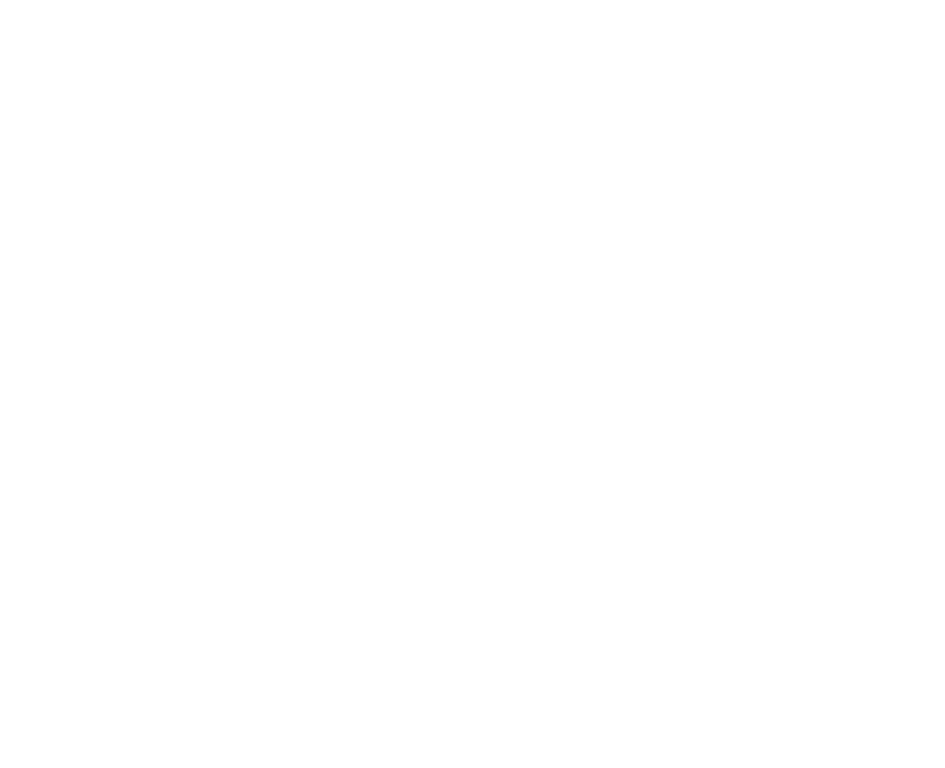
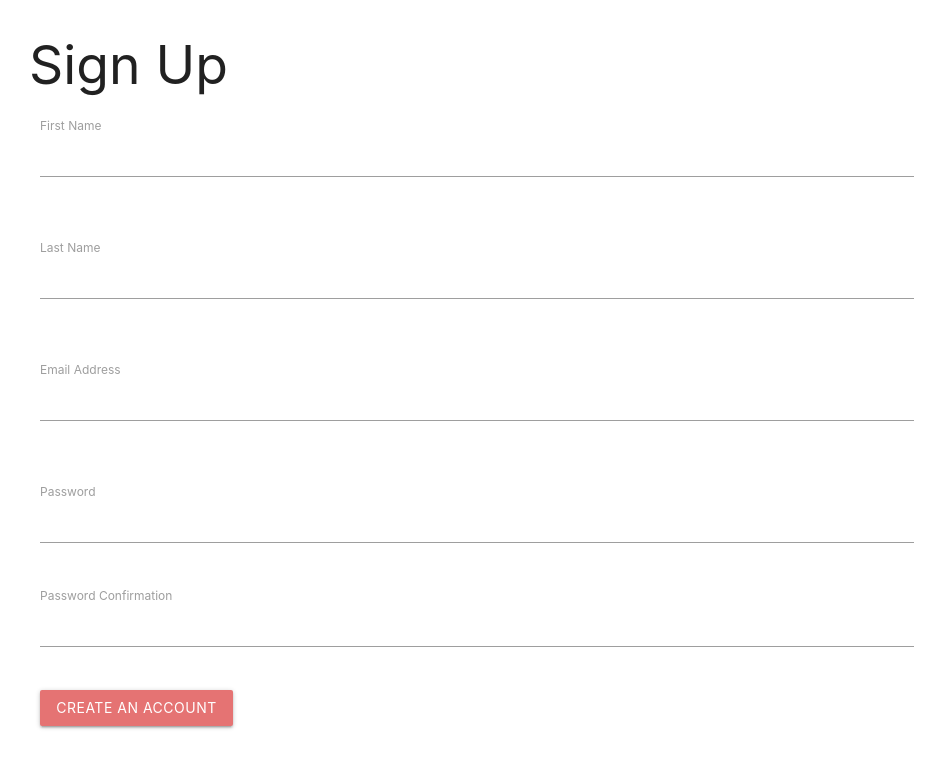
Before and after one commit to hrcn/classic-movies-collection, a React (Create React App) app in the folder client/: page /register in a window 1280 px wide. Shown: the top 768 px of the page, without its empty margins (163-1108 px from the left). Built offline with nearby package versions, Linux system fonts and the light colour scheme.

Commit message:
added register page

```diff
--- a/client/src/actions/types.js
+++ b/client/src/actions/types.js
@@ -1 +1,2 @@
 export const LOGIN_USER = 'login_user';
+export const REGISTER_USER = 'register_user';
--- a/client/src/actions/user_actions.js
+++ b/client/src/actions/user_actions.js
@@ -1,7 +1,8 @@
 import axios from 'axios';
 
 import {
-  LOGIN_USER
+  LOGIN_USER,
+  REGISTER_USER
 } from './types';
 
 export function loginUser(dataToSubmit) {
@@ -13,3 +14,13 @@ export function loginUser(dataToSubmit) {
     payload: request
   }
 }
+
+export function registerUser(dataToSubmit) {
+  const request = axios.post('/api/users/register', dataToSubmit)
+    .then(response => response.data)
+
+  return {
+    type: REGISTER_USER,
+    payload: request
+  }
+}
--- a/client/src/components/App.js
+++ b/client/src/components/App.js
@@ -3,6 +3,7 @@ import { Route, Switch } from 'react-router-dom';
 
 import About from './about';
 import Login from './RegisterLogin'
+import Register from './RegisterLogin/register'
 
 function App() {
   return (
@@ -10,6 +11,7 @@ function App() {
       <Switch>
         <Route path="/about" component={About}/>
         <Route path="/login" component={Login}/>
+        <Route path="/register" component={Register}/>
       </Switch>
     </div>
   );
--- a/client/src/components/RegisterLogin/index.js
+++ b/client/src/components/RegisterLogin/index.js
@@ -1,6 +1,7 @@
 import React, { Component } from 'react';
 import { connect } from 'react-redux';
 import { loginUser } from '../../actions/user_actions';
+import { Link } from 'react-router-dom';
 
 class RegisterLogin extends Component {
   state = {
@@ -54,6 +55,7 @@ class RegisterLogin extends Component {
         <h2>Login</h2>
         <div className="row">
           <form className="col s12" onSubmit={event => this.submitForm(event)}>
+            {/* Enter email */}
             <div className="row">
               <div className="input-field col s12">
                 <input
@@ -64,7 +66,7 @@ class RegisterLogin extends Component {
                   id="email"
                   type="email"
                 />
-                <label htmlFor="email">Email</label>
+                <label className="active" htmlFor="email">Email</label>
                 <span
                   className="helper-text"
                   data-error="Enter the correct email"
@@ -72,7 +74,7 @@ class RegisterLogin extends Component {
                 />
               </div>
             </div>
-
+            {/* Enter password */}
             <div className="row">
               <div className="input-field col s12">
                 <input
@@ -83,7 +85,7 @@ class RegisterLogin extends Component {
                   id="password"
                   type="password"
                 />
-                <label htmlFor="email">Password</label>
+                <label className="active" htmlFor="email">Password</label>
                 <span
                   className="helper-text"
                   data-error="Wrong password"
@@ -91,15 +93,15 @@ class RegisterLogin extends Component {
                 />
               </div>
             </div>
-
+            {/* Handle errors */}
             {this.state.errors.length > 0 && (
               <div>
                 {this.displayErrors(this.state.errors)}
               </div>
             )}
-
+            {/* Login button and signup button */}
             <div className="row">
-              <div className="col 12">
+              <div className="col s6">
                 <button
                   className="btn waves-effect red lighten-2"
                   type="submit"
@@ -108,6 +110,17 @@ class RegisterLogin extends Component {
                 >
                   Login
                 </button>
+              </div>
+              <div className="col s6">
+                <Link to="/register">
+                  <button
+                    className="btn waves-effect red lighten-2"
+                    type="submit"
+                    name="action"
+                  >
+                    Sign Up
+                  </button>
+                </Link>
               </div>
             </div>
           </form>
--- a/client/src/components/RegisterLogin/register.js
+++ b/client/src/components/RegisterLogin/register.js
@@ -0,0 +1,205 @@
+import React, { Component } from 'react'
+import { registerUser } from '../../actions/user_actions'
+
+class Register extends Component {
+  state = {
+    name: "",
+    lastname: "",
+    email: "",
+    password: "",
+    passwordConfirmation: "",
+    errors: []
+  };
+
+  handleChange = event => {
+    this.setState({ [event.target.name]: event.target.value })
+  }
+
+  isFormEmpty = ({ name, lastname, email, password, passwordConfirmation }) => {
+    return (
+      !name.length ||
+      !lastname.length ||
+      !email.length ||
+      !password.length ||
+      !passwordConfirmation.length
+    );
+  }
+
+  isPasswordValid = ({ password, passwordConfirmation }) => {
+    // password length should be greater than 6
+    if (password.length < 6 || passwordConfirmation.length < 6) {
+      return false;
+    } else if (password !== passwordConfirmation) {
+      return false;
+    } else {
+      return true;
+    }
+  }
+
+  isFormValid = () => {
+    let errors = [];
+    let error;
+
+    if (this.isFormEmpty(this.state)) {
+      error = { message: "Please fill in all fileds" };
+      this.setState({ errors: errors.concat(error) });
+    } else if (!this.isPasswordValid(this.state)) {
+      error = { message: "Password not mathcing" }
+      this.setState({ errors: errors.concat(error) })
+    } else {
+      return true;
+    }
+  }
+
+  submitForm = event => {
+    event.preventDefault();
+
+    let dataToSubmit = {
+      name: this.state.name,
+      lastname: this.state.lastname,
+      email: this.state.email,
+      password: this.state.password,
+      passwordConfirmation: this.state.passwordConfirmation
+    }
+
+    if (this.isFormValid()) {
+      this.setState({ errors: [] })
+      this.props.dispatch(registerUser(dataToSubmit))
+        .then(response => {
+          console.log(response);
+          if (response.payload.success) {
+            this.props.history.push('/login');
+          } else {
+            this.setState({
+              errors: this.state.errors.concat("Your attempt to send data to database was failed")
+            })
+          }
+        })
+        .catch(err => {
+          this.setState({
+            errors: this.state.errors.concat(err)
+          })
+        })
+    } else {
+      console.error("Form is not valid");
+    }
+  }
+
+  render() {
+    return (
+      <div className="container">
+        <h2>Sign Up</h2>
+        <div className="row">
+          <form className="col s12" onSubmit={event => this.submitForm(event)}>
+            {/* Enter first name */}
+            <div className="row">
+              <div className="input-field col s12">
+                <input
+                  className="validate"
+                  name="name"
+                  value={this.state.name}
+                  onChange={e => this.handleChange(e)}
+                  id="name"
+                  type="text"
+                />
+                <label className="active" htmlFor="email">First Name</label>
+                <span
+                  className="helper-text"
+                  data-error="Wrong password"
+                  data-success="Correct password"
+                />
+              </div>
+            </div>
+            {/* Enter last name */}
+            <div className="row">
+              <div className="input-field col s12">
+                <input
+                  className="validate"
+                  name="lastname"
+                  value={this.state.lastname}
+                  onChange={e => this.handleChange(e)}
+                  id="lastname"
+                  type="text"
+                />
+                <label className="active" htmlFor="email">Last Name</label>
+                <span
+                  className="helper-text"
+                  data-error="Enter the correct email"
+                  data-success="Correct email format"
+                />
+              </div>
+            </div>
+            {/* Enter email */}
+            <div className="row">
+              <div className="input-field col s12">
+                <input
+                  className="validate"
+                  name="email"
+                  value={this.state.email}
+                  onChange={e => this.handleChange(e)}
+                  id="email"
+                  type="text"
+                />
+                <label className="active" htmlFor="email">Email Address</label>
+                <span
+                  className="helper-text"
+                  data-error="Wrong password"
+                  data-success="Correct password"
+                />
+              </div>
+            </div>
+            {/* Enter password */}
+            <div className="row">
+              <div className="input-field col s12">
+                <input
+                  className="validate"
+                  name="password"
+                  value={this.state.password}
+                  onChange={e => this.handleChange(e)}
+                  id="password"
+                  type="text"
+                />
+                <label className="active" htmlFor="password">Password</label>
+              </div>
+            </div>
+            {/* Confirm password */}
+            <div className="row">
+              <div className="input-field col s12">
+                <input
+                  className="validate"
+                  name="email"
+                  value={this.state.password}
+                  onChange={e => this.handleChange(e)}
+                  id="email"
+                  type="text"
+                />
+                <label className="active" htmlFor="email">Password Confirmation</label>
+              </div>
+            </div>
+            {/* Handle errors */}
+            {this.state.errors.length > 0 && (
+              <div>
+                {this.displayErrors(this.state.errors)}
+              </div>
+            )}
+            {/* Create account button */}
+            <div className="row">
+              <div className="col s6">
+                <button
+                  className="btn waves-effect red lighten-2"
+                  type="submit"
+                  name="action"
+                  onClick={this.submitForm}
+                >
+                  Create an account
+                </button>
+              </div>
+            </div>
+          </form>
+        </div>
+      </div>
+    )
+  }
+}
+
+export default Register
--- a/client/src/reducers/user_reducer.js
+++ b/client/src/reducers/user_reducer.js
@@ -1,12 +1,14 @@
 import {
-  LOGIN_USER
+  LOGIN_USER,
+  REGISTER_USER
 } from '../actions/types';
 
 export default function(state={}, action) {
   switch (action.type) {
     case LOGIN_USER:
       return {...state, loginSuccess: action.payload}
-
+    case REGISTER_USER:
+      return {...state, loginSuccess: action.payload}
     default:
       return state;
   }
```
